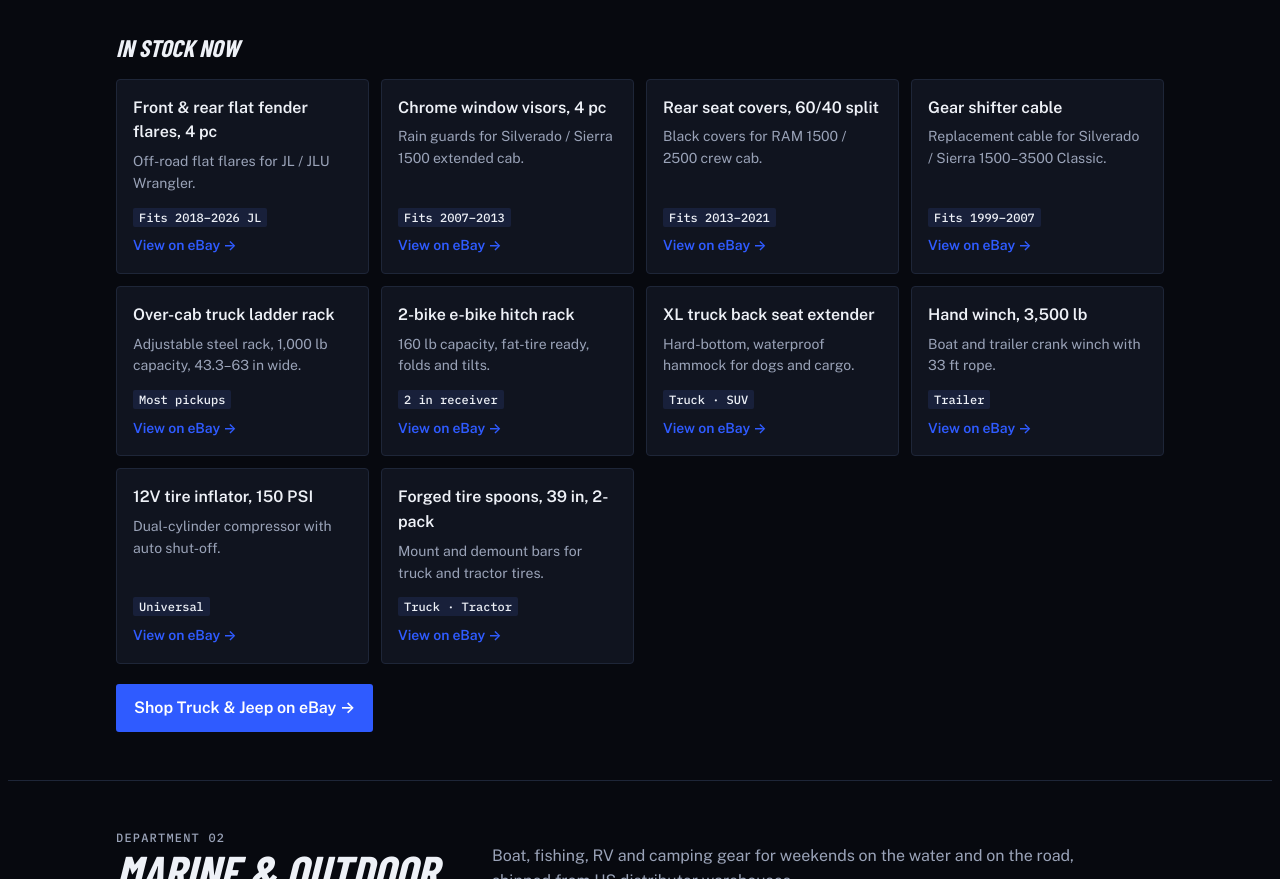
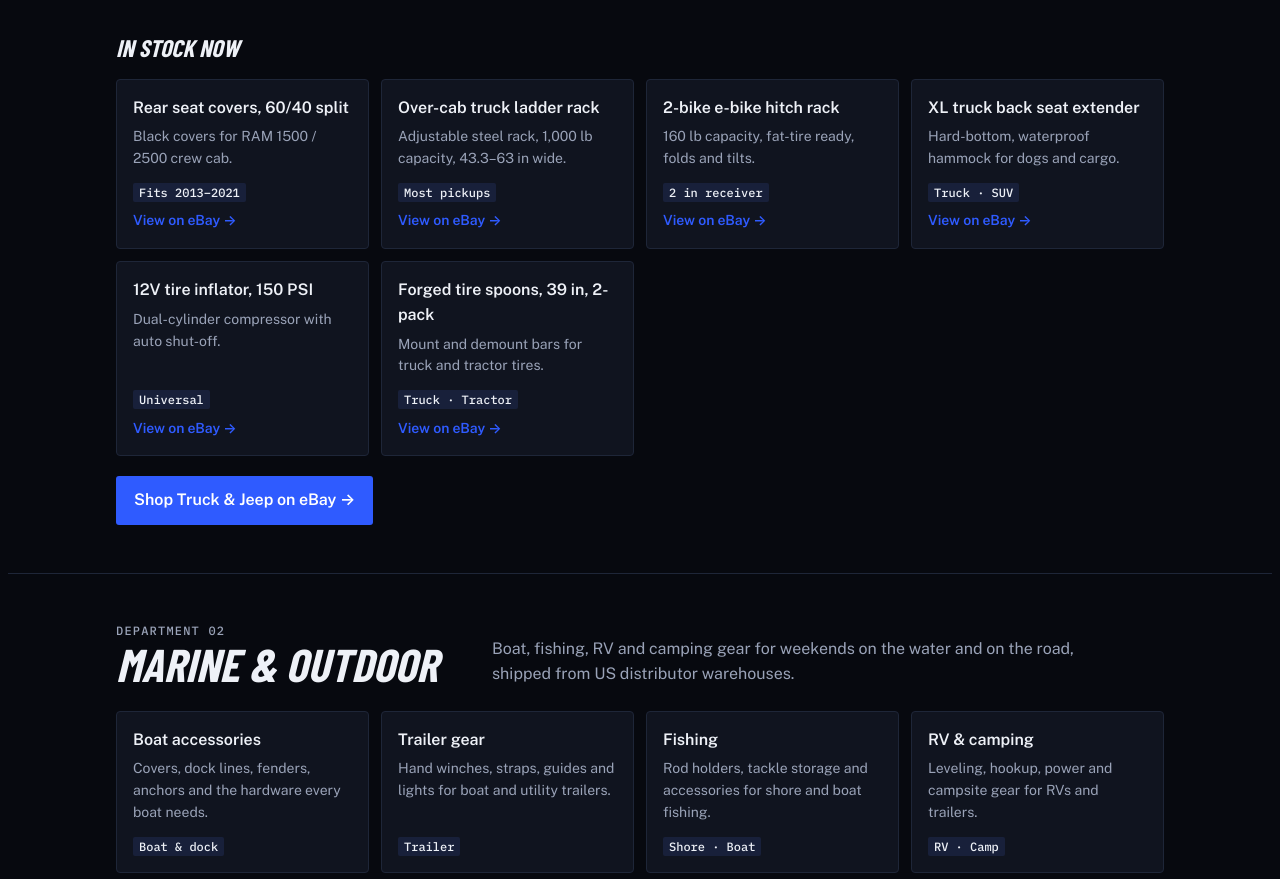
Before and after one commit to finnsonestopshop/finnsonestopshop, a plain HTML site: page index.html in a window 1280 px wide. Shown: the part 1395-2274 px from the top of the page. Drawn offline with nearby package versions, Linux system fonts and the light colour scheme; a web font is replaced by a local one.

Commit message:
Remove ended and out-of-stock eBay links (JL flares, visors, shifter cable, hand winch)
Co-Authored-By: Claude Opus 5.5 <noreply@anthropic.com>
Claude-Session: https://claude.ai/code/session_01LeDpTsXpwo1HYRxgSCYaMS

```diff
--- a/index.html
+++ b/index.html
@@ -119,14 +119,10 @@ section[id]{scroll-margin-top:72px}
     </div>
     <h3 class="sub">In stock now</h3>
     <div class="grid">
-      <a class="item link" href="https://www.ebay.com/itm/940005796974" target="_blank" rel="noopener"><h3>Front &amp; rear flat fender flares, 4 pc</h3><p>Off-road flat flares for JL / JLU Wrangler.</p><div class="spec"><b>Fits 2018–2026 JL</b></div></a>
-      <a class="item link" href="https://www.ebay.com/itm/278302954241" target="_blank" rel="noopener"><h3>Chrome window visors, 4 pc</h3><p>Rain guards for Silverado / Sierra 1500 extended cab.</p><div class="spec"><b>Fits 2007–2013</b></div></a>
       <a class="item link" href="https://www.ebay.com/itm/278253187901" target="_blank" rel="noopener"><h3>Rear seat covers, 60/40 split</h3><p>Black covers for RAM 1500 / 2500 crew cab.</p><div class="spec"><b>Fits 2013–2021</b></div></a>
-      <a class="item link" href="https://www.ebay.com/itm/278433897254" target="_blank" rel="noopener"><h3>Gear shifter cable</h3><p>Replacement cable for Silverado / Sierra 1500–3500 Classic.</p><div class="spec"><b>Fits 1999–2007</b></div></a>
       <a class="item link" href="https://www.ebay.com/itm/278429192037" target="_blank" rel="noopener"><h3>Over-cab truck ladder rack</h3><p>Adjustable steel rack, 1,000 lb capacity, 43.3–63 in wide.</p><div class="spec"><b>Most pickups</b></div></a>
       <a class="item link" href="https://www.ebay.com/itm/278278249549" target="_blank" rel="noopener"><h3>2-bike e-bike hitch rack</h3><p>160 lb capacity, fat-tire ready, folds and tilts.</p><div class="spec"><b>2 in receiver</b></div></a>
       <a class="item link" href="https://www.ebay.com/itm/278259254200" target="_blank" rel="noopener"><h3>XL truck back seat extender</h3><p>Hard-bottom, waterproof hammock for dogs and cargo.</p><div class="spec"><b>Truck · SUV</b></div></a>
-      <a class="item link" href="https://www.ebay.com/itm/278256824027" target="_blank" rel="noopener"><h3>Hand winch, 3,500 lb</h3><p>Boat and trailer crank winch with 33 ft rope.</p><div class="spec"><b>Trailer</b></div></a>
       <a class="item link" href="https://www.ebay.com/itm/278247513866" target="_blank" rel="noopener"><h3>12V tire inflator, 150 PSI</h3><p>Dual-cylinder compressor with auto shut-off.</p><div class="spec"><b>Universal</b></div></a>
       <a class="item link" href="https://www.ebay.com/itm/940028602186" target="_blank" rel="noopener"><h3>Forged tire spoons, 39 in, 2-pack</h3><p>Mount and demount bars for truck and tractor tires.</p><div class="spec"><b>Truck · Tractor</b></div></a>
     </div>
```
